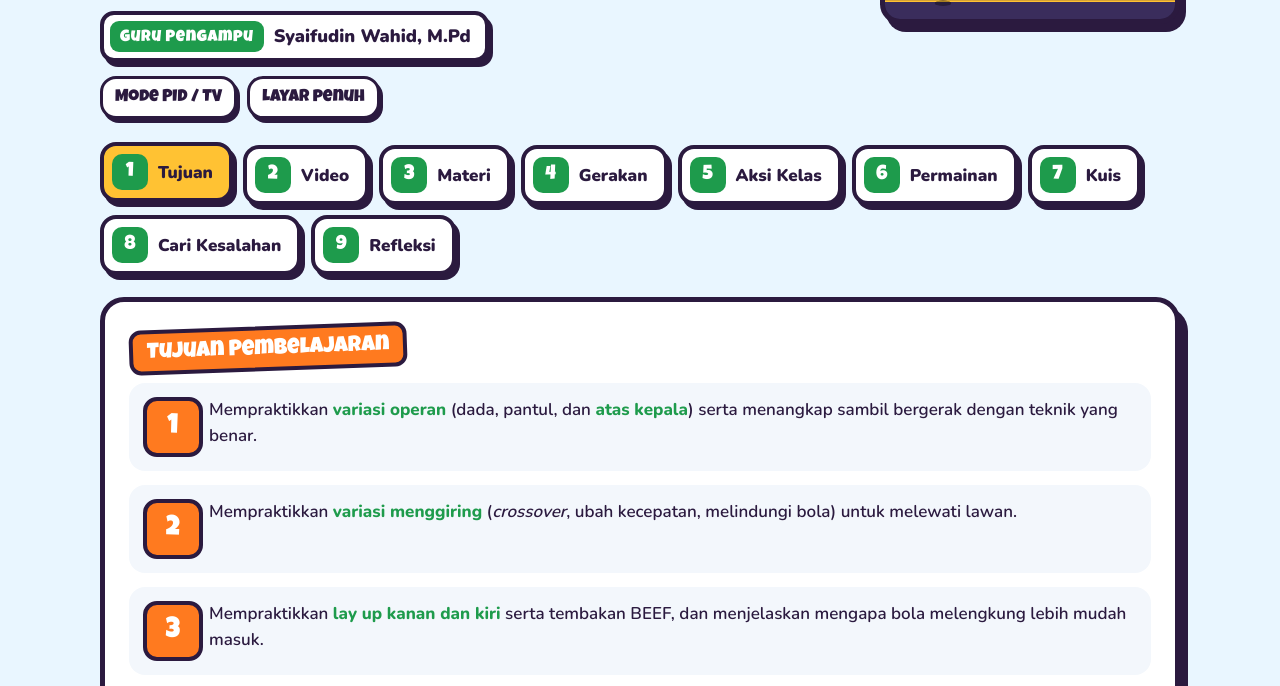
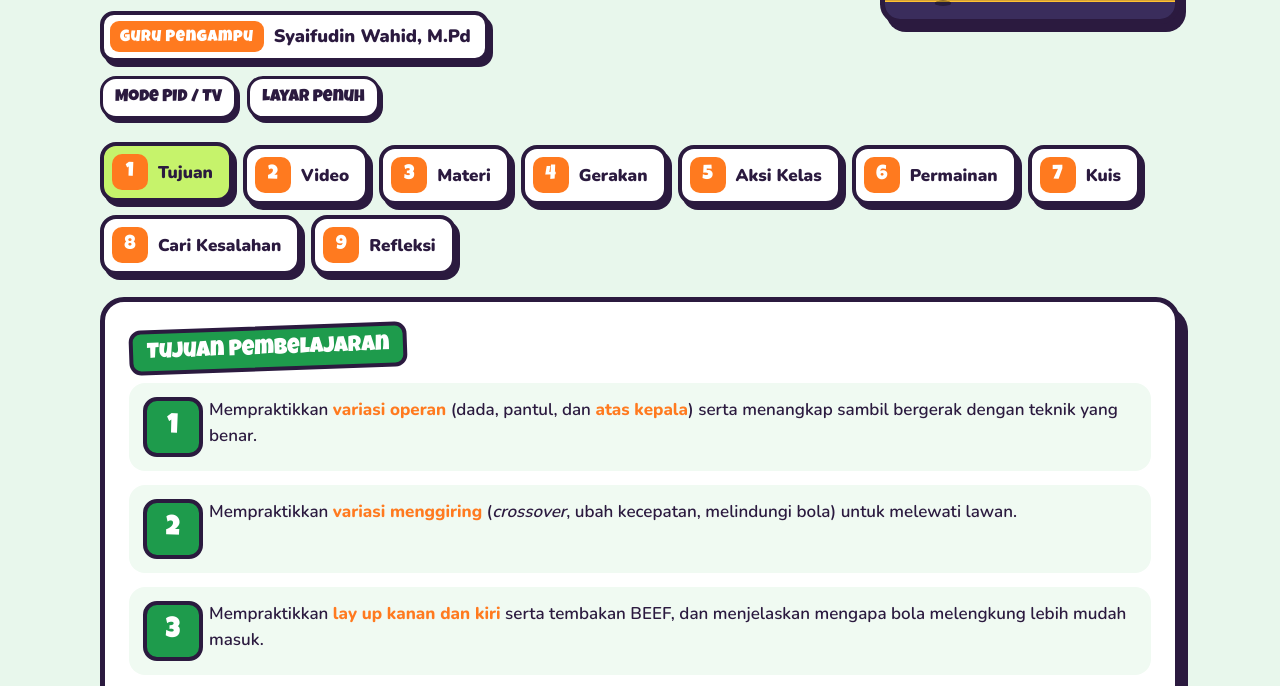
Before and after one commit to MasWahid05/Mpibasketkelas8, a plain HTML site: page index.html in a window 1280 px wide. Shown: the part 250-936 px from the top of the page. Drawn offline with nearby package versions, Linux system fonts and the light colour scheme.

Commit message:
Warna tema khas kelas 8 dan isi berjenjang kelas 7-8-9
Co-Authored-By: Claude Opus 5.5 <noreply@anthropic.com>

```diff
--- a/index.html
+++ b/index.html
@@ -349,7 +349,7 @@ window.DATA = {
   ringkas: "Variasi operan dan menggiring, lay up kanan dan kiri, lalu merancang aturan yang adil supaya semua teman ikut bermain.",
   guru: "Syaifudin Wahid, M.Pd",
   kepala: "bola",
-  tema: { utama: "#FF7A1F", kedua: "#1E9B4C" },
+  tema: { utama: "#1E9B4C", kedua: "#FF7A1F", aksen: "#19B894", sorot: "#C6F36B", latar: "#E8F7EC", lembut: "#F0FAF2" },
 
   tujuan: [
     "Mempraktikkan <b>variasi operan</b> (dada, pantul, dan <b>atas kepala</b>) serta menangkap sambil bergerak dengan teknik yang benar.",
@@ -374,14 +374,15 @@ window.DATA = {
     { judul: "Pelanggaran dasar", pita: "Aturan",
       rantai: [["Travelling", "berjalan membawa bola tanpa menggiring"], ["Double dribble", "menggiring lagi setelah berhenti, atau dua tangan bersamaan"], ["Foul", "kontak berlebihan: mendorong, memukul tangan, menarik"]],
       setelah: "<p>Di kelas kita juga ada aturan keselamatan: <b>dilarang merebut bola dari tangan lawan</b>; penjaga hanya boleh memotong operan atau pantulan.</p>" },
-    { judul: "Modifikasi: semua ikut bermain", pita: "Fair Play",
-      isi: "<p>Alat, aturan, dan skor boleh diubah supaya permainan <b>adil</b>, <b>aman</b>, dan <b>semua teman ikut bermain</b>. Aturan yang baik diuji dulu, lalu dinilai bersama.</p>",
-      rantai: [["Alat", "bola lebih ringan, target dinding lebih rendah"], ["Aturan", "giring maks 3 pantulan, wajib 3 operan sebelum menembak"], ["Skor", "+1 bonus bila semua anggota menyentuh bola"], ["Uji", "adil? aman? semua ikut?"]],
+    { judul: "Merancang aturan sendiri", pita: "Fair Play",
+      isi: "<p>Di kelas 7 kamu sudah mencoba aturan dari guru. Sekarang <b>kelompokmu merancang aturan sendiri</b> di Kartu Aturan, mengujinya di Festival Aturan, lalu menilainya: <b>adil? aman? semua ikut bermain?</b></p>",
+      rantai: [["Masalah", "temukan masalah, mis. bola dikuasai satu orang"], ["Rancang", "pilih ubahan alat, aturan, atau skor"], ["Uji", "mainkan 3 menit di Festival Aturan"], ["Nilai", "adil? aman? semua ikut? perbaiki bila perlu"]],
       setelah: "<p><b>Kartu hijau</b> diberikan wasit untuk tindakan sportif: mengakui pelanggaran sendiri, membantu teman yang jatuh, mengoper ke teman yang belum menyentuh bola.</p>" },
-    { judul: "Pertolongan pertama: RICE", pita: "P3K",
-      isi: "<p>Jari tersodok atau pergelangan terkilir? Berhenti dan lapor guru, lalu ingat RICE. Jangan dipijat atau diberi balsem panas pada 48 jam pertama.</p>",
-      rantai: [["Rest", "berhenti, istirahatkan"], ["Ice", "kompres es dibungkus kain 15–20 menit"], ["Compression", "balut tidak terlalu ketat"], ["Elevation", "angkat lebih tinggi dari jantung"]],
-      sumber: "Sumber: RS Ortopedi Prof. Dr. R. Soeharso Surakarta, artikel tentang metode RICE di keslan.kemkes.go.id (2023)." }
+    { judul: "Praktik RICE: membalut dan mengangkat", pita: "P3K",
+      isi: "<p>Di kelas 7 kamu sudah mengenal langkah awal saat jari tersodok. Sekarang praktikkan <b>RICE lengkap</b> berpasangan, termasuk membalut jari dan pergelangan. Jangan dipijat atau diberi balsem panas pada 48 jam pertama.</p>",
+      rantai: [["Rest", "berhenti, jangan gerakkan bagian yang cedera"], ["Ice", "kompres es dibungkus kain 15–20 menit"], ["Compression", "jari: balut bersama jari di sebelahnya (buddy taping); pergelangan: perban elastis, tidak terlalu ketat"], ["Elevation", "angkat lebih tinggi dari jantung"]],
+      setelah: "<p>Cek balutan: bila ujung jari <b>pucat, dingin, kebas, atau kebiruan</b>, longgarkan. Ke dokter atau puskesmas bila bentuk berubah, sangat nyeri, atau tidak membaik.</p>",
+      sumber: "Sumber: RS Ortopedi Prof. Dr. R. Soeharso Surakarta, artikel tentang metode RICE di keslan.kemkes.go.id (2023); American Academy of Pediatrics, HealthyChildren.org (Common Finger Injuries in Athletes)." }
   ],
 
   judulGerak: "Variasi Teknik Bola Basket",
@@ -447,7 +448,7 @@ window.DATA = {
   ],
 
   lacak: {
-    tab: "Cari Kesalahan", judul: "Cari Kesalahan Teknik", istilah: "kesalahan", wadah: "Kotak Peluit", ikon: "peluit",
+    tab: "Cari Kesalahan", judul: "Cari Kesalahan Variasi & Lay Up", istilah: "kesalahan", wadah: "Kotak Peluit", ikon: "peluit",
     kepala: "LANGKAH GERAK", ekor: null,
     petunjuk: "Setiap kartu berisi urutan gerak atau aturan. Ada yang salah. <b>Seret yang salah ke Kotak Peluit</b>, lalu tekan Periksa.",
     acak: { kecuali: "^$" },
@@ -479,9 +480,9 @@ window.DATA = {
         { n: "Operan atas kepala", A: [[62, 30], [62, 70], [80, 50]], B: [[66, 38], [70, 60]], bola: [59, 30], panah: [[[62, 30], [72, 18], [80, 46]]], ket: "Penjaga berdiri dekat A1. A1 memakai operan atas kepala melewati lengan penjaga ke A3." },
         { n: "Operan pantul", A: [[62, 30], [62, 70], [80, 50]], B: [[66, 50], [74, 62]], bola: [59, 30], panah: [[[62, 30], [62, 52], [62, 68]]], ket: "Penjaga berdiri tinggi di tengah. A1 memakai operan pantul di bawah lengan penjaga ke A2." }] },
     { jenis: "rebutan", n: "Kuis Rebutan Tim", k: "Dua tim di depan PID", tim: [["Tim Oranye", "#FF7A1F"], ["Tim Hijau", "#1E9B4C"]], jumlah: 10, detik: 20 },
-    { jenis: "roda", n: "Roda Modifikasi Aturan", k: "Inspirasi Kartu Aturan", atas: "Aturan untuk dicoba",
+    { jenis: "roda", n: "Roda Inspirasi Aturan", k: "Bahan merancang Kartu Aturan", atas: "Ide untuk kelompokmu",
       isi: ["Giring maksimal 3 pantulan", "Bonus +1 bila semua menyentuh bola", "Tembakan ke target dinding", "Bola karet lebih ringan", "Wajib 3 operan sebelum menembak", "Pemain berganti tiap 2 menit", "Crossover sebelum menembak +1", "Operan atas kepala +1"],
-      catatan: "Putar, coba aturannya 3 menit, lalu nilai: adil? aman? semua ikut bermain?" },
+      catatan: "Putar untuk mendapat ide, lalu kelompok menggabungkan atau mengubahnya menjadi aturan sendiri di Kartu Aturan. Uji 3 menit, lalu nilai: adil? aman? semua ikut bermain?" },
     { jenis: "roda", n: "Roda Tantangan Teknik", k: "Pemanasan & selingan", atas: "Tantangan untukmu",
       isi: ["Crossover 10 kali", "Operan atas kepala 5 kali tanpa jatuh", "Lay up kanan 3 kali", "Lay up kiri 2 kali", "Giring tangan lemah 20 detik", "Tembakan BEEF dari 2 meter", "Jump stop 5 kali", "Jelaskan travelling ke temanmu"] }
   ],
@@ -515,7 +516,7 @@ const NAMA_WARNA={koral:'#FF4F64',merah:'#E8323F',tosca:'#19B894',hijau:'#1E9B4C
 const warna=w=>w?(NAMA_WARNA[w]||w):'';
 const terang=w=>{const m=/^#?([0-9a-f]{6})$/i.exec(warna(w)||'');if(!m)return /kuning/.test(w||'');const n=parseInt(m[1],16),r=n>>16,g=n>>8&255,b=n&255;return (r*299+g*587+b*114)/1000>170;};
 const teksDi=w=>terang(w)?'#2B1A3F':'#fff';
-if(D.tema){const r=document.documentElement.style;if(D.tema.utama)r.setProperty('--koral',warna(D.tema.utama));if(D.tema.kedua)r.setProperty('--tosca',warna(D.tema.kedua));if(D.tema.aksen)r.setProperty('--biru',warna(D.tema.aksen));}
+if(D.tema){const r=document.documentElement.style;if(D.tema.utama)r.setProperty('--koral',warna(D.tema.utama));if(D.tema.kedua)r.setProperty('--tosca',warna(D.tema.kedua));if(D.tema.aksen)r.setProperty('--biru',warna(D.tema.aksen));if(D.tema.sorot)r.setProperty('--kuning',warna(D.tema.sorot));if(D.tema.latar||D.tema.lembut){const st=document.createElement('style');st.textContent=':root{'+(D.tema.latar?'--langit:'+warna(D.tema.latar)+';':'')+(D.tema.lembut?'--lembut:'+warna(D.tema.lembut)+';':'')+'}';document.head.append(st);}}
 
 
 /* ---------- LENCANA: prestasi murid, tersimpan di perangkat ini ---------- */
```
